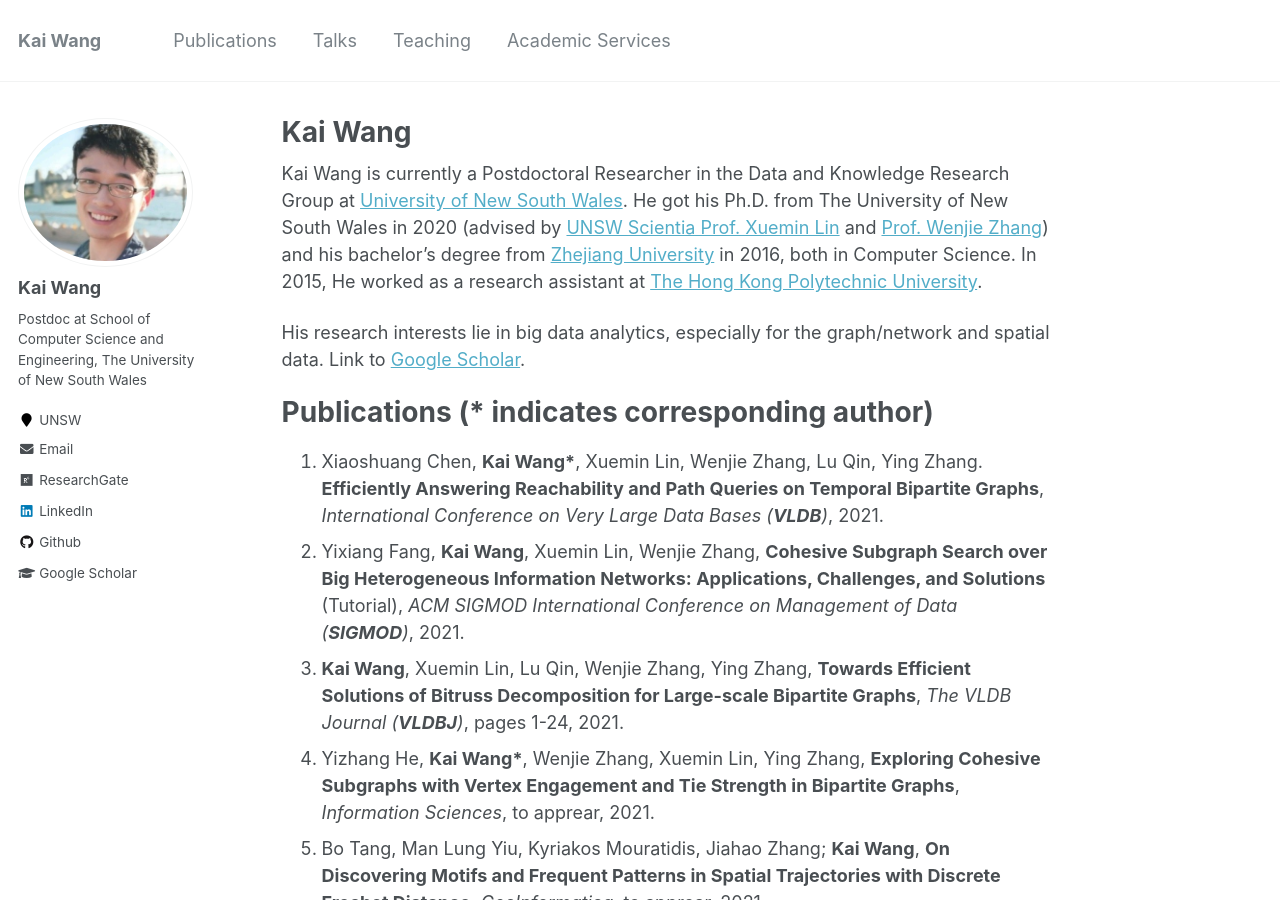
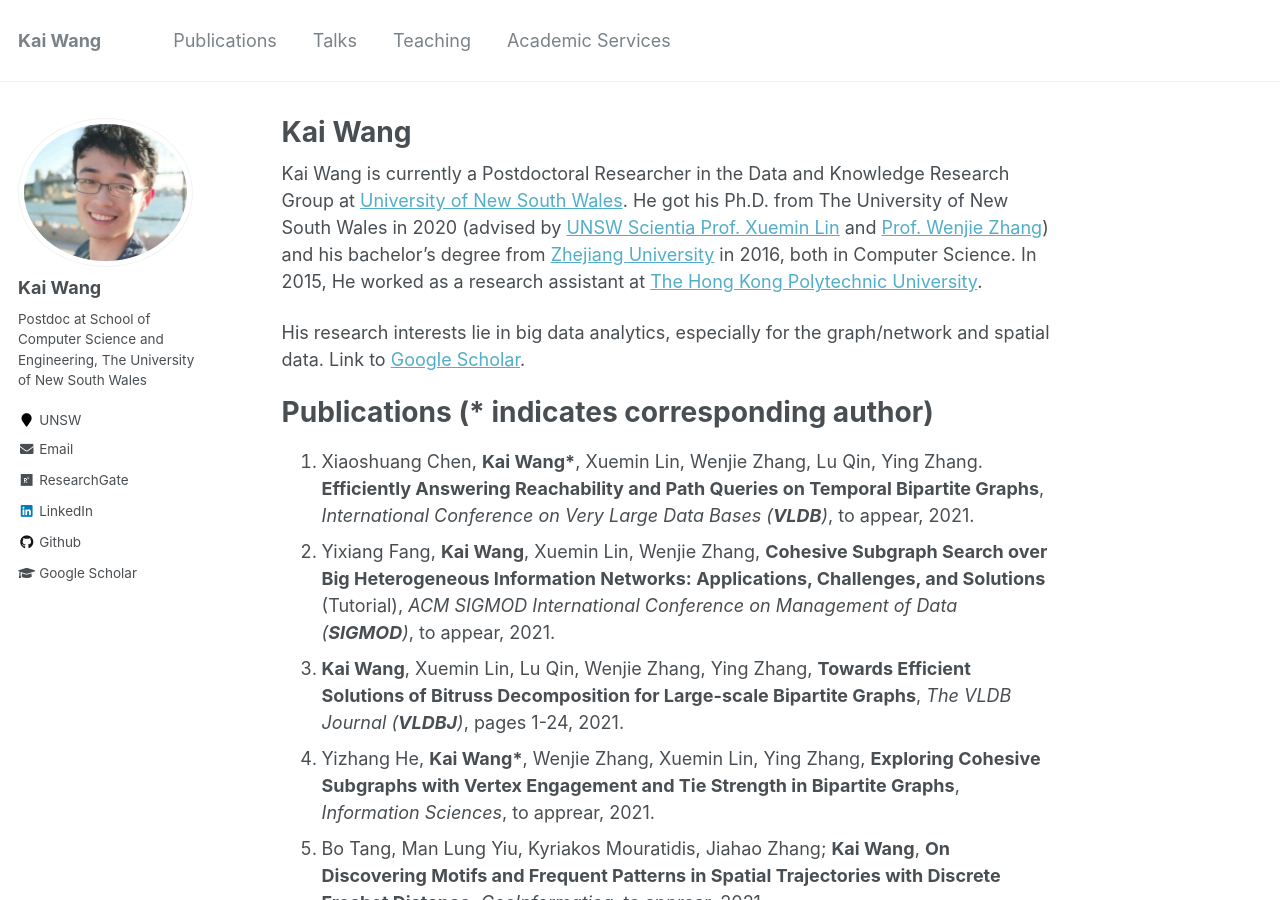
Before and after one commit to cs-kaiwang/cs-kaiwang.github.io, a Jekyll site: the page built from _pages/about.md, in a window 1280 px wide and 900 px high. Built offline with Jekyll 4.4.1, drawn with Linux system fonts in a browser that asks for light colours.

Commit message:
Update about.md

```diff
--- a/_pages/about.md
+++ b/_pages/about.md
@@ -14,8 +14,8 @@ His research interests lie in big data analytics, especially for the graph/netwo
 
 Publications (* indicates corresponding author)
 ======
-1. Xiaoshuang Chen, **Kai Wang\***, Xuemin Lin, Wenjie Zhang, Lu Qin, Ying Zhang. **Efficiently Answering Reachability and Path Queries on Temporal Bipartite Graphs**, *International Conference on Very Large Data Bases (**VLDB**)*, 2021.
-2. Yixiang Fang, **Kai Wang**, Xuemin Lin, Wenjie Zhang, **Cohesive Subgraph Search over Big Heterogeneous Information Networks: Applications, Challenges, and Solutions** (Tutorial), *ACM SIGMOD International Conference on Management of Data (**SIGMOD**)*, 2021.
+1. Xiaoshuang Chen, **Kai Wang\***, Xuemin Lin, Wenjie Zhang, Lu Qin, Ying Zhang. **Efficiently Answering Reachability and Path Queries on Temporal Bipartite Graphs**, *International Conference on Very Large Data Bases (**VLDB**)*, to appear, 2021.
+2. Yixiang Fang, **Kai Wang**, Xuemin Lin, Wenjie Zhang, **Cohesive Subgraph Search over Big Heterogeneous Information Networks: Applications, Challenges, and Solutions** (Tutorial), *ACM SIGMOD International Conference on Management of Data (**SIGMOD**)*, to appear, 2021.
 3. **Kai Wang**, Xuemin Lin, Lu Qin, Wenjie Zhang, Ying Zhang, **Towards Efficient Solutions of Bitruss Decomposition for Large-scale Bipartite Graphs**, *The VLDB Journal (**VLDBJ**)*, pages 1-24, 2021.
 4. Yizhang He, **Kai Wang\***, Wenjie Zhang, Xuemin Lin, Ying Zhang, **Exploring Cohesive Subgraphs with Vertex Engagement and Tie Strength in Bipartite Graphs**, *Information Sciences*, to apprear, 2021.
 5. Bo Tang, Man Lung Yiu, Kyriakos Mouratidis, Jiahao Zhang; **Kai Wang**, **On Discovering Motifs and Frequent Patterns in Spatial Trajectories with  Discrete Frechet Distance**, *GeoInformatica*, to apprear, 2021.
```
